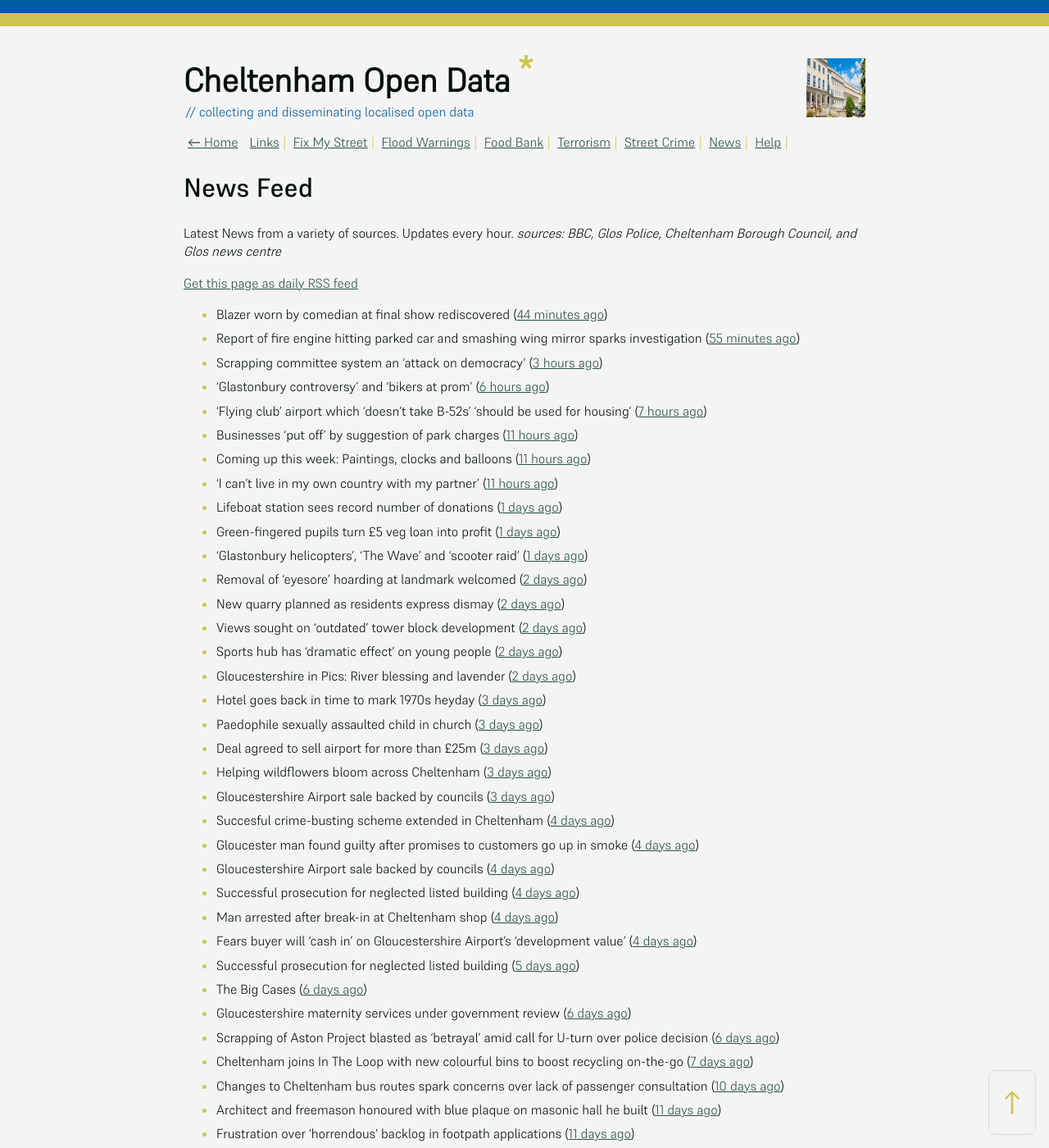
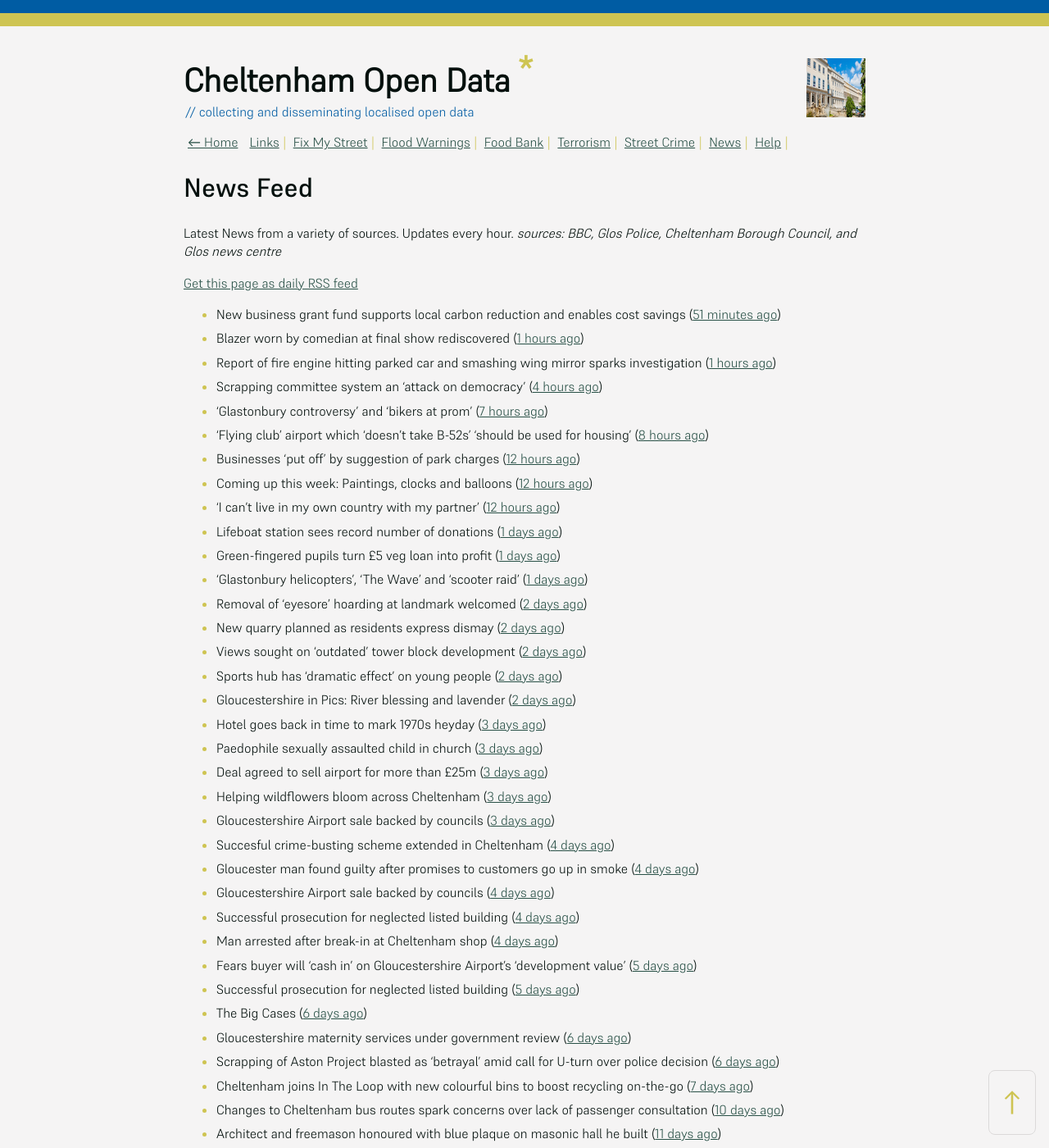
Before and after one commit to mat-0/cheltenham-open-data, a Jekyll site: the page built from _pages/news.md, in a window 1280 px wide and 1400 px high. Shown: the whole window at 82% size. Built offline with Jekyll 4.4.1, drawn with Linux system fonts in a browser that asks for light colours.

Commit message:
Updated 2025-06-30 17:57:57

```diff
--- a/_pages/news.md
+++ b/_pages/news.md
@@ -12,14 +12,15 @@ _sources: BBC, Glos Police, Cheltenham Borough Council, and Glos news centre_
 [Get this page as daily RSS feed](/daily.rss)
 
 <!-- news_marker starts -->
-- Blazer worn by comedian at final show rediscovered ([44 minutes ago](https://www.bbc.com/news/articles/c0j44n1y72zo))
-- Report of fire engine hitting parked car and smashing wing mirror sparks investigation ([55 minutes ago](https://gloucesternewscentre.co.uk/report-of-fire-engine-hitting-parked-car-and-smashing-wing-mirror-sparks-investigation/))
-- Scrapping committee system an 'attack on democracy' ([3 hours ago](https://www.bbc.com/news/articles/c5ykgp79nl8o))
-- 'Glastonbury controversy' and 'bikers at prom' ([6 hours ago](https://www.bbc.com/news/articles/ce8zz12ldqeo))
-- ‘Flying club’ airport which ‘doesn’t take B-52s’ ‘should be used for housing’ ([7 hours ago](https://gloucesternewscentre.co.uk/flying-club-airport-which-doesnt-take-b-52s-should-be-used-for-housing/))
-- Businesses 'put off' by suggestion of park charges ([11 hours ago](https://www.bbc.com/news/articles/c62gz7y2d5zo))
-- Coming up this week: Paintings, clocks and balloons ([11 hours ago](https://www.bbc.com/news/articles/c36x778377eo))
-- 'I can't live in my own country with my partner' ([11 hours ago](https://www.bbc.com/news/articles/czrynlevnpgo))
+- New business grant fund supports local carbon reduction and enables cost savings ([51 minutes ago](https://www.cheltenham.gov.uk/news/article/3026/new_business_grant_fund_supports_local_carbon_reduction_and_enables_cost_savings))
+- Blazer worn by comedian at final show rediscovered ([1 hours ago](https://www.bbc.com/news/articles/c0j44n1y72zo))
+- Report of fire engine hitting parked car and smashing wing mirror sparks investigation ([1 hours ago](https://gloucesternewscentre.co.uk/report-of-fire-engine-hitting-parked-car-and-smashing-wing-mirror-sparks-investigation/))
+- Scrapping committee system an 'attack on democracy' ([4 hours ago](https://www.bbc.com/news/articles/c5ykgp79nl8o))
+- 'Glastonbury controversy' and 'bikers at prom' ([7 hours ago](https://www.bbc.com/news/articles/ce8zz12ldqeo))
+- ‘Flying club’ airport which ‘doesn’t take B-52s’ ‘should be used for housing’ ([8 hours ago](https://gloucesternewscentre.co.uk/flying-club-airport-which-doesnt-take-b-52s-should-be-used-for-housing/))
+- Businesses 'put off' by suggestion of park charges ([12 hours ago](https://www.bbc.com/news/articles/c62gz7y2d5zo))
+- Coming up this week: Paintings, clocks and balloons ([12 hours ago](https://www.bbc.com/news/articles/c36x778377eo))
+- 'I can't live in my own country with my partner' ([12 hours ago](https://www.bbc.com/news/articles/czrynlevnpgo))
 - Lifeboat station sees record number of donations ([1 days ago](https://www.bbc.com/news/articles/cn81zed7x34o))
 - Green-fingered pupils turn £5 veg loan into profit ([1 days ago](https://www.bbc.com/news/articles/cj3rnep1lr2o))
 - 'Glastonbury helicopters', 'The Wave' and 'scooter raid' ([1 days ago](https://www.bbc.com/news/articles/cy8kek9m1y4o))
@@ -38,7 +39,7 @@ _sources: BBC, Glos Police, Cheltenham Borough Council, and Glos news centre_
 - Gloucestershire Airport sale backed by councils ([4 days ago](https://www.cheltenham.gov.uk/news/article/3024/gloucestershire_airport_sale_backed_by_councils))
 - Successful prosecution for neglected listed building ([4 days ago](https://gloucesternewscentre.co.uk/successful-prosecution-for-neglected-listed-building/))
 - Man arrested after break-in at Cheltenham shop ([4 days ago](https://gloucesternewscentre.co.uk/man-arrested-after-break-in-at-cheltenham-shop/))
-- Fears buyer will ‘cash in’ on Gloucestershire Airport’s ‘development value’ ([4 days ago](https://gloucesternewscentre.co.uk/fears-buyer-will-cash-in-on-gloucestershire-airports-development-value/))
+- Fears buyer will ‘cash in’ on Gloucestershire Airport’s ‘development value’ ([5 days ago](https://gloucesternewscentre.co.uk/fears-buyer-will-cash-in-on-gloucestershire-airports-development-value/))
 - Successful prosecution for neglected listed building ([5 days ago](https://www.cheltenham.gov.uk/news/article/3023/successful_prosecution_for_neglected_listed_building))
 - The Big Cases ([6 days ago](https://www.bbc.co.uk/iplayer/episode/m001z7w2))
 - Gloucestershire maternity services under government review ([6 days ago](https://www.bbc.co.uk/sounds/play/p0ll39jx))
```
Also changed, not shown: _data/flood.json (+4 -4 lines), _pages/fix-my-street.md (+1 -1 lines), index.md (+5 -5 lines).
